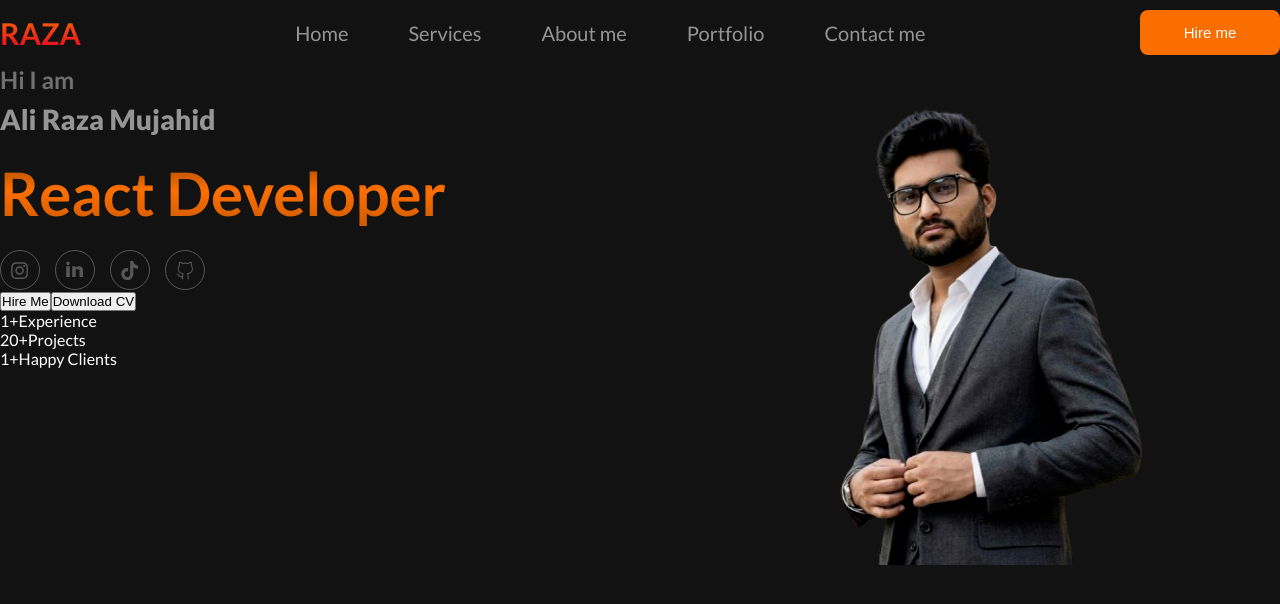
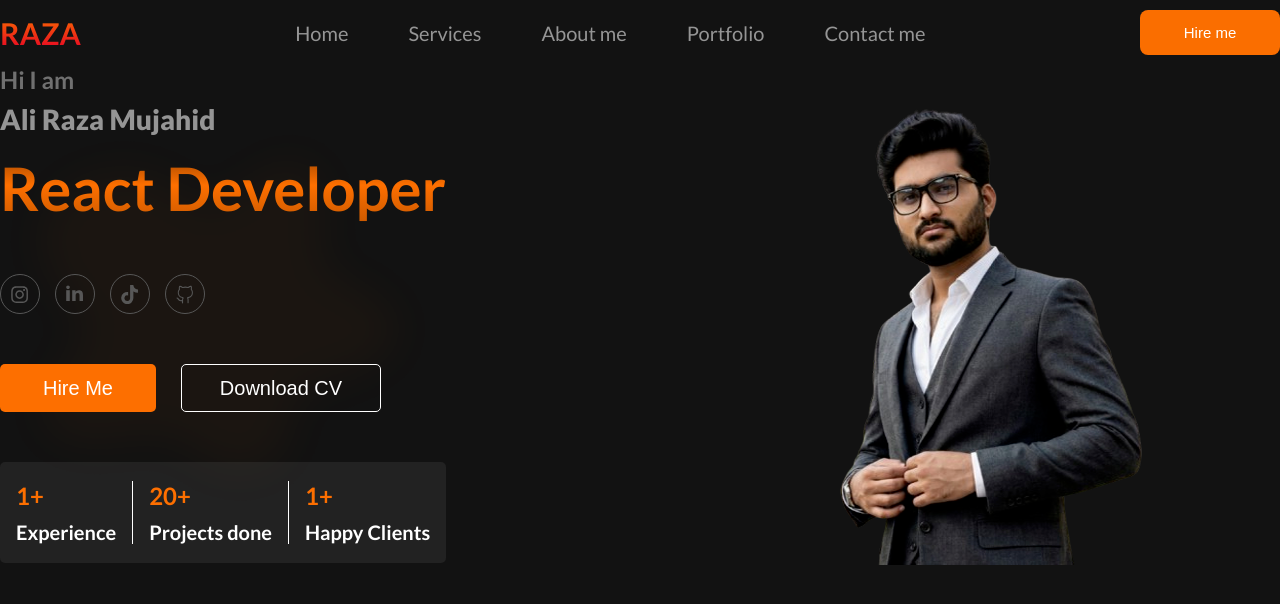
Before and after one commit to ALI-RAZA816/Personal-Portfolio, a React (Vite) app: page / in a window 1280 px wide. Shown: the top 604 px of the page. Built offline with nearby package versions, Linux system fonts and the light colour scheme.

Commit message:
design half hero section

```diff
--- a/src/Component/HeroSection.jsx
+++ b/src/Component/HeroSection.jsx
@@ -8,7 +8,7 @@ export default function HeroSection() {
   return (
     <div className={style.heroSection}>
         <div className={style.wrapper}>
-            <div className="leftBox">
+            <div className={style.leftBox}>
                 <div className={style.intro}>
                     <span>Hi I am</span>
                     <span>Ali Raza Mujahid</span>
@@ -22,18 +22,18 @@ export default function HeroSection() {
                         <li><a href=""><VscGithubAlt style={{marginTop:".3rem",fontSize:"1.2rem"}} /></a></li>
                     </ul>
                 </div>
-                <div className="btns">
+                <div className={style.btns}>
                     <button>Hire Me</button>
                     <button>Download CV</button>
                 </div>
-                <div className="stats">
+                <div className={style.stats}>
                     <div>
                         <span>1+</span>
                         <span>Experience</span>
                     </div>
                     <div>
                         <span>20+</span>
-                        <span>Projects</span>
+                        <span>Projects done</span>
                     </div>
                     <div>
                         <span>1+</span>
@@ -41,7 +41,7 @@ export default function HeroSection() {
                     </div>
                 </div>
             </div>
-            <div className="rightBox">
+            <div className={style.rightBox}>
                 <img src="/images/hero-img.png" alt="" />
             </div>
         </div>
--- a/src/css/HeroSection.module.css
+++ b/src/css/HeroSection.module.css
@@ -7,6 +7,16 @@
     /* align-items: center; */
     max-width: 1400px;
     color:#fff;
+}
+
+.leftBox{
+    display: flex;
+    flex-direction: column;
+    gap: 50px;
+    background-repeat: no-repeat;
+    background-size: contain;
+    background-position: center;
+    background-image: url('/public/images/Vector.png');
 }
 
 .intro{
@@ -31,7 +41,7 @@
 .intro h2{
     font-size: 60px;
     font-weight: bold;
-    margin: 1.3rem 0;
+    margin-top:1rem;
     text-transform: capitalize;
     color: transparent;
     background: linear-gradient( #984300 0%, #FD6F00 46%,  #CA5900 100%);
@@ -60,3 +70,69 @@
     cursor: pointer;
     border: 1px solid #575757;
 }
+
+.btns {
+    display: flex;
+    gap: 25px;
+}
+
+.btns button:first-child{
+    height: 48px;
+    width: 156px;
+    border-radius: 5px;
+    border: none;
+    outline: none;
+    color: #fff;
+    background: #FD6F00;
+    cursor: pointer;
+    font-size: 20px;
+}
+
+.btns button:last-child{
+    height: 48px;
+    width: 200px;
+    border-radius: 5px;
+    outline: none;
+    color: #fff;
+    font-size: 20px;
+    background: none;
+    cursor: pointer;
+    border: 1px solid #fff;
+}
+
+.stats{
+    padding: 1.2rem 0;
+    display: flex;
+    align-items: center;
+    justify-content: space-between;
+    background-color: #dfdfdf13;
+    border-radius: 5px;
+}
+
+.stats div{
+    width: 100%;
+    display: flex;
+    justify-content: space-between;
+    border-right: 1px solid #fff;
+    flex-direction: column;
+    padding: 0 1rem;
+}
+.stats div:last-child{
+    border: none !important;
+}
+
+.stats div span:first-child{
+    font-size: 24px;
+    font-weight: bold;
+    color: #FD6F00;
+    display: inline-block;
+    margin-bottom: .6rem;
+}
+
+
+.stats div span:last-child{
+    color: #fff;
+    font-weight: bold;
+    font-size: 20px;
+    text-wrap: nowrap;
+}
```
Also changed, not shown: public/images/Vector.png (added).
